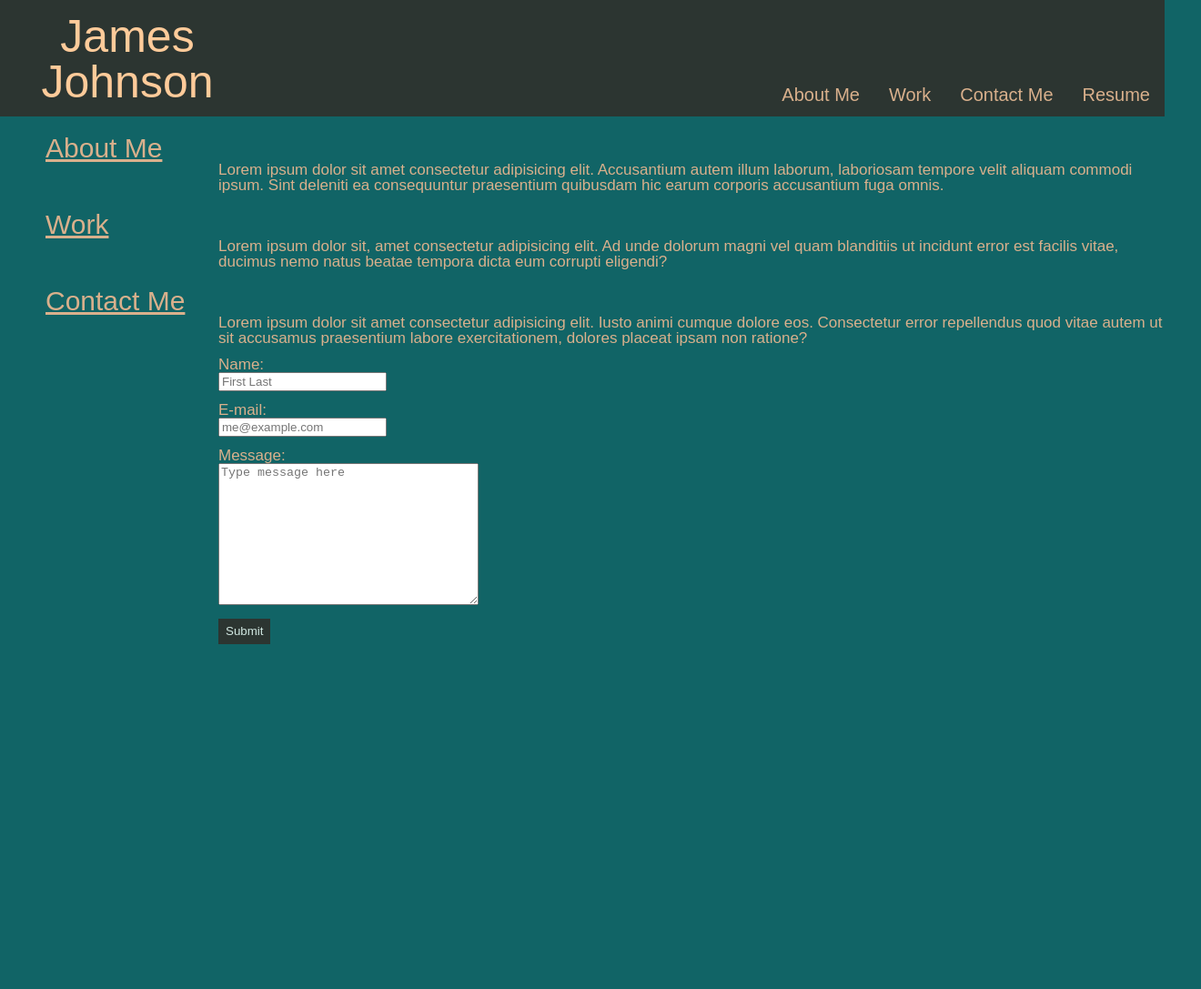
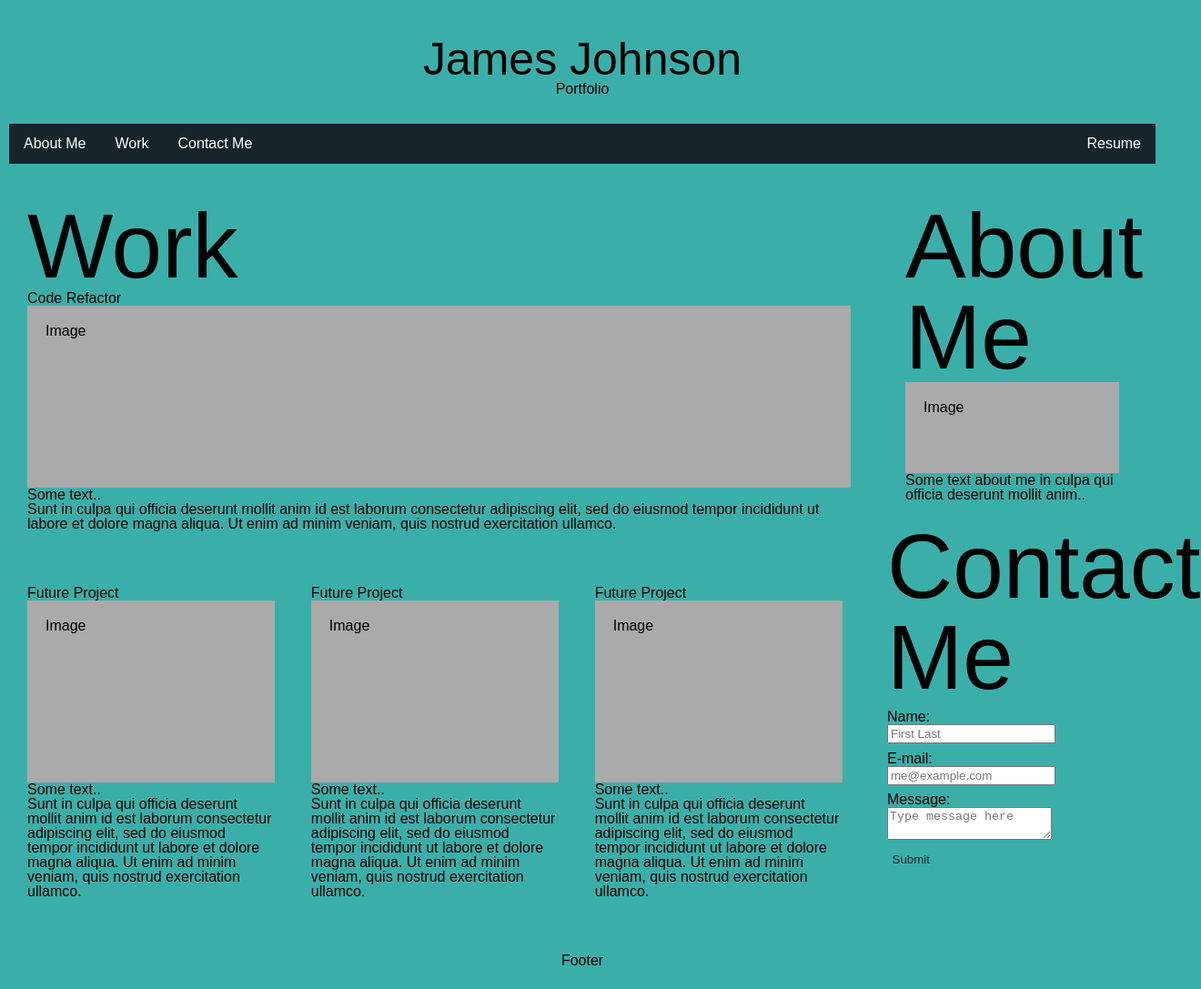
Before and after one commit to JamesJ995/JamesJohnsonPortfolio, a plain HTML site: page index.html in a window 1280 px wide. Shown: the whole page at 91% size, 1320 px wide, since content can reach past the window. Before the commit the page ends 800 px from the top, so only its background shows below. Drawn offline with Linux system fonts and the light colour scheme.

Commit message:
Redo of CSS layout and most of the HTML

```diff
--- a/assets/style.css
+++ b/assets/style.css
@@ -1,113 +1,109 @@
 :root {
-    --deep: #2C3531;
-    --void: #116466;
-    --middle: #D9B08C;
-    --vibrant: #FFCB9A;
-    --almost-white: #D1E8E2;
+    --deep: #17252A;
+    --void: #2B7A78;
+    --middle: #3AAFA9;
+    --vibrant: #DEF2F1;
+    --almost-white: #FEFFFF;
 }
 
-body{
-    background-color: var(--void);
-    font-family: Arial, Helvetica, sans-serif;
+* {
+    box-sizing: border-box;
 }
 
-header {
+body {
+    font-family: Arial;
+    padding: 10px;
+    background: var(--middle);
+}
+
+h1 {
+    font-size: 100px;
+}
+
+/* Header/Blog Title */
+.header {
+    padding: 30px;
+    text-align: center;
+    background: var(--middle);
+}
+
+.header h1 {
+    font-size: 50px;
+}
+
+/* Style the top navigation bar */
+.topnav {
+    overflow: hidden;
     background-color: var(--deep);
 }
 
-header h1 {
-    display: flex;
-    flex-direction: row;
-    font-size: 50px;
-    color: var(--vibrant);
-    padding: 15px;
-    margin-right: 1000px;
-    text-align: center;
-}
-
-nav {
-    display: flex;
-    flex-direction: row;
-    justify-content: flex-end;
-    margin-top: -50px;
-}
-
-nav a {
+/* Style the topnav links */
+.topnav a {
+    float: left;
+    display: block;
+    color: var(--almost-white);
     text-align: center;
     padding: 14px 16px;
     text-decoration: none;
-    color: var(--middle);
-    font-size: 20px;
 }
 
-nav a:hover {
-    background-color: var(--vibrant);
-    color: var(--void);
+/* Change color on hover */
+.topnav a:hover {
+    background-color: var(--almost-white);
+    color: var(--deep);
 }
 
-.about-me {
-    font-size: 17px;
-    color: var(--middle);
-    display: flex;
-    flex-wrap: wrap;
+/* Create two unequal columns that floats next to each other */
+/* Left column */
+.leftcolumn {
+    float: left;
+    width: 75%;
+}
+
+/* Right column */
+.rightcolumn {
+    float: left;
+    width: 25%;
+    background-color: var(--middle);
+    padding-left: 20px;
+    padding-right: 20px;
+}
+
+/* Fake image */
+.fakeimg {
+    background-color: #aaa;
+    width: 100%;
+    padding: 20px;
+}
+
+/* Add a card effect for articles */
+.card {
+    background-color: var(--middle);
+    padding: 20px;
     margin-top: 20px;
 }
 
-.about-me h2 {
-    font-size: 30px;
-    text-decoration: underline;
-    margin-left: 50px;
+.card-small {
+    background-color: var(--middle);
+    padding: 20px;
+    margin-top: 20px;
+    width: 33%;
+    float: left;
 }
 
-.about-me p {
-    margin-left: 240px;
-}
-
-.work {
-    font-size: 17px;
-    color: var(--middle);
-    display: flex;
-    flex-wrap: wrap;
-    margin-top: 20px;
-}
-
-.work h2 {
-    font-size: 30px;
-    text-decoration: underline;
-    margin-left: 50px;
-}
-
-.work p {
-    margin-left: 240px;
-}
-
-.contact-me {
-    font-size: 17px;
-    color: var(--middle);
-    display: flex;
-    flex-wrap: wrap;
-    margin-top: 20px;
-}
-
-.contact-me h2 {
-    font-size: 30px;
-    text-decoration: underline;
-    margin-left: 50px;
-}
-
-.contact-me p {
-    margin-left: 240px;
-}
-
-.contact-me h3 {
-    font-size: 20px;
-    text-decoration: underline;
-    margin-left: 240px;
-    margin-top: 50px;
+/* Clear floats after the columns */
+.row:after {
+    content: "";
+    display: table;
+    clear: both;
 }
 
 form {
     max-width: 400px;
+}
+
+form h3 {
+    font-size: 150%;
 }
 
 form p {
@@ -119,16 +115,34 @@ label {
 }
 
 button {
-    padding: 4% 5%;
-    color: var(--almost-white);
-    background-color: var(--deep);
+    padding: 1% 2%;
+    color: var(--deep);
+    background-color: var(--middle);
     border: none;
     outline: none;
     cursor: pointer;
 }
 
-#message {
-    margin: 0px;
-    height: 150px;
-    width: 280px;
+/* Footer */
+.footer {
+    padding: 20px;
+    text-align: center;
+    background: var(--middle);
+    margin-top: 20px;
 }
+
+/* Responsive layout - when the screen is less than 800px wide, make the two columns stack on top of each other instead of next to each other */
+@media screen and (max-width: 800px) {
+    .leftcolumn, .rightcolumn, .card-small {
+      width: 100%;
+      padding: 0;
+    }
+}
+
+  /* Responsive layout - when the screen is less than 400px wide, make the navigation links stack on top of each other instead of next to each other */
+@media screen and (max-width: 400px) {
+    .topnav a {
+      float: none;
+      width: 100%;
+    }
+}
--- a/index.html
+++ b/index.html
@@ -1,46 +1,63 @@
 <!DOCTYPE html>
 <html lang="en">
 <head>
-    <title>JamesJohnsonPortfolio</title>
     <meta charset="UTF-8">
     <meta http-equiv="X-UA-Compatible" content="IE=edge">
     <meta name="viewport" content="width=device-width, initial-scale=1.0">
-    <link rel="stylesheet" type="text/css" href="./assets/reset.css" />
-    <link rel="stylesheet" type="text/css" href="./assets/style.css" />
+    <title>James Johnson - Portfolio</title>
+    <link rel="stylesheet" href="./assets/reset.css" />
+    <link rel="stylesheet" href="./assets/style.css" />
 </head>
-
 <body>
 
-    <header>
+    <div class="header">
         <h1>James Johnson</h1>
-        <nav>
-            <a href="#about-me">About Me</a>
-            <a href="#work">Work</a>
-            <a href="#contact-me">Contact Me</a>
-            <a href="#resume">Resume</a>
-        </nav>
-    </header>
+        <p>Portfolio</p>
+    </div>
 
-    <section class="about-me">
-        <h2 id="about-me">About Me</h2>
-        <p>
-            Lorem ipsum dolor sit amet consectetur adipisicing elit. Accusantium autem illum laborum, laboriosam tempore velit aliquam commodi ipsum. Sint deleniti ea consequuntur praesentium quibusdam hic earum corporis accusantium fuga omnis.
-        </p>
-    </section>
+    <div class="topnav">
+        <a href="#">About Me</a>
+        <a href="#">Work</a>
+        <a href="#">Contact Me</a>
+        <a href="#" style="float:right">Resume</a>
+    </div>
 
-    <section class="work">
-        <h2 id="work">Work</h2>
-        <p>
-            Lorem ipsum dolor sit, amet consectetur adipisicing elit. Ad unde dolorum magni vel quam blanditiis ut incidunt error est facilis vitae, ducimus nemo natus beatae tempora dicta eum corrupti eligendi?
-        </p>
-    </section>
-
-    <section class="contact-me">
-        <h2 id="contact-me">Contact Me</h2>
-        <p>
-            Lorem ipsum dolor sit amet consectetur adipisicing elit. Iusto animi cumque dolore eos. Consectetur error repellendus quod vitae autem ut sit accusamus praesentium labore exercitationem, dolores placeat ipsam non ratione?
-        </p>
+    <div class="row">
+        <div class="leftcolumn">
+            <div class="card">
+                <h1>Work</h1>
+                <h5>Code Refactor</h5>
+                <div class="fakeimg" style="height:200px;">Image</div>
+                <p>Some text..</p>
+                <p>Sunt in culpa qui officia deserunt mollit anim id est laborum consectetur adipiscing elit, sed do eiusmod tempor incididunt ut labore et dolore magna aliqua. Ut enim ad minim veniam, quis nostrud exercitation ullamco.</p>
+            </div>
+            <div class="card-small">
+                <h5>Future Project</h5>
+                <div class="fakeimg" style="height:200px;">Image</div>
+                <p>Some text..</p>
+                <p>Sunt in culpa qui officia deserunt mollit anim id est laborum consectetur adipiscing elit, sed do eiusmod tempor incididunt ut labore et dolore magna aliqua. Ut enim ad minim veniam, quis nostrud exercitation ullamco.</p>
+            </div>
+            <div class="card-small">
+                <h5>Future Project</h5>
+                <div class="fakeimg" style="height:200px;">Image</div>
+                <p>Some text..</p>
+                <p>Sunt in culpa qui officia deserunt mollit anim id est laborum consectetur adipiscing elit, sed do eiusmod tempor incididunt ut labore et dolore magna aliqua. Ut enim ad minim veniam, quis nostrud exercitation ullamco.</p>
+            </div>
+            <div class="card-small">
+                <h5>Future Project</h5>
+                <div class="fakeimg" style="height:200px;">Image</div>
+                <p>Some text..</p>
+                <p>Sunt in culpa qui officia deserunt mollit anim id est laborum consectetur adipiscing elit, sed do eiusmod tempor incididunt ut labore et dolore magna aliqua. Ut enim ad minim veniam, quis nostrud exercitation ullamco.</p>
+            </div>
+        </div>
+        <div class="rightcolumn">
+            <div class="card">
+                <h1>About Me</h1>
+                <div class="fakeimg" style="height:100px;">Image</div>
+                <p>Some text about me in culpa qui officia deserunt mollit anim..</p>
+            </div>
             <form>
+                <h1>Contact Me</h1>
                 <p>
                     <label for="username">Name:</label>
                     <input class="text-input" id="username" type="text" placeholder="First Last" />
@@ -57,7 +74,11 @@
                     <button>Submit</button>
                 </p>
             </form>
-    </section>
+        </div>
+    </div>
+    <div class="footer">
+        <h2>Footer</h2>
+    </div>
 
 </body>
 </html>
```
Also changed, not shown: assets/images/Profile Pic.jpg (added), assets/images/coderefactor.PNG (added). Lines whose indentation alone changed are shown as unchanged.
